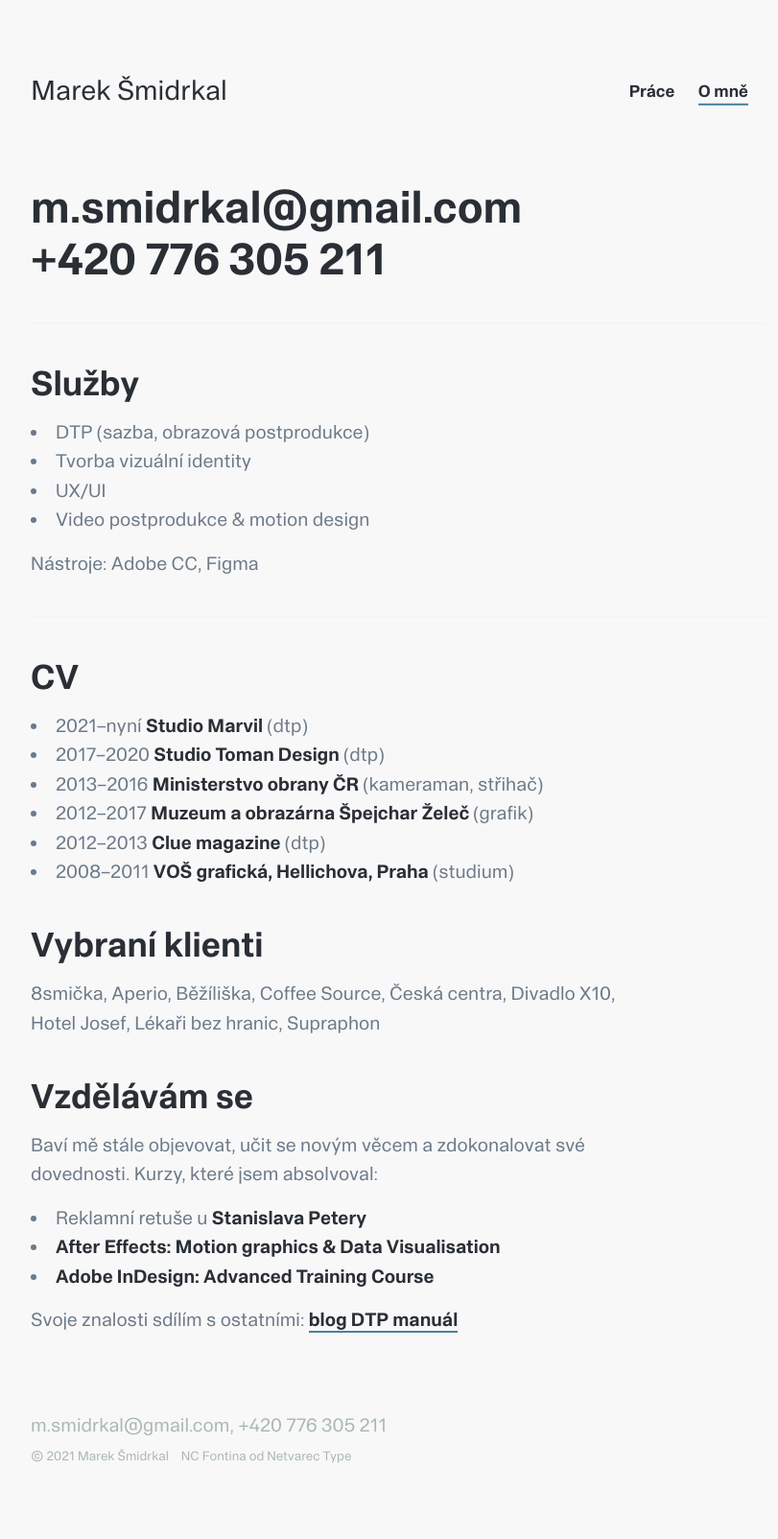
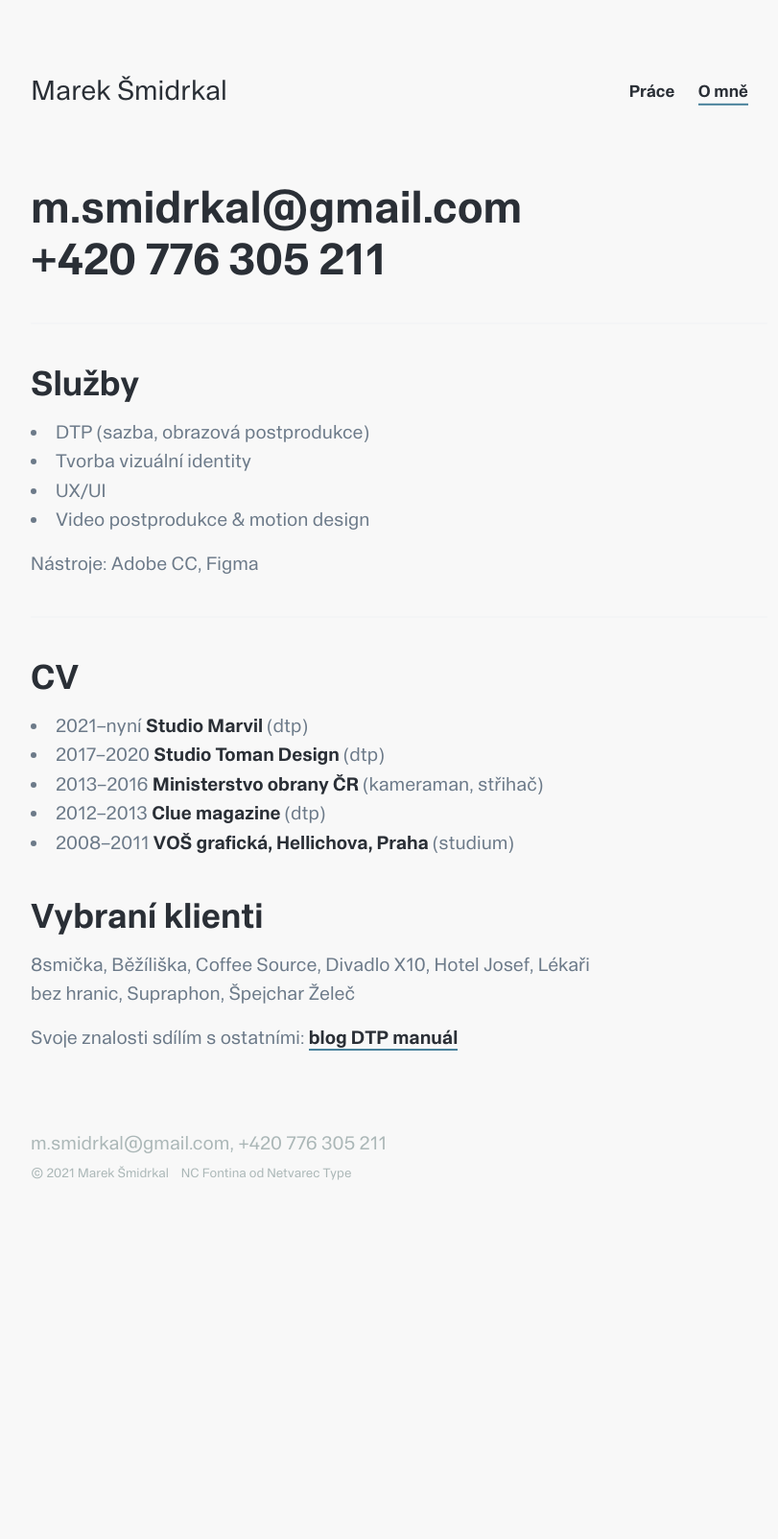
Before and after one commit to shm1ck/Duet, a Jekyll site: the page built from _pages/kontakt.md, in a window 1280 px wide. Shown: the whole page at 96% size, without its empty margins (224-1035 px from the left). Built offline with Jekyll 4.4.1, drawn with Linux system fonts in a browser that asks for light colours; nearby versions of some CDN libraries; after the commit the page ends 1309 px from its top, so only the background shows below that.

Commit message:
Update kontakt.md
Aktualizace CV a klientů

```diff
--- a/_pages/kontakt.md
+++ b/_pages/kontakt.md
@@ -24,17 +24,10 @@ Nástroje: Adobe CC, Figma
 + 2021&ndash;nyní [Studio Marvil](https://marvil.cz/) (dtp)
 + 2017&ndash;2020 [Studio Toman Design](http://www.toman-design.com) (dtp)
 + 2013&ndash;2016 [Ministerstvo obrany ČR](http://www.army.cz) (kameraman, střihač)
-+ 2012&ndash;2017 [Muzeum a obrazárna Špejchar Želeč](http://spejcharzelec.cz) (grafik)
 + 2012&ndash;2013 [Clue magazine](http://shm1ck.github.io/clue-magazine) (dtp)
 + 2008&ndash;2011 [VOŠ grafická, Hellichova, Praha](https://www.hellichovka.cz/) (studium)
 
 ## Vybraní klienti
-8smička, Aperio, Běžíliška, Coffee&nbsp;Source, Česká&nbsp;centra, Divadlo X10, Hotel&nbsp;Josef, Lékaři bez&nbsp;hranic, Supraphon
-
-## Vzdělávám se
-Baví mě stále objevovat, učit se novým věcem a&nbsp;zdokonalovat své dovednosti. Kurzy, které jsem absolvoval:
-+ Reklamní retuše u&nbsp;[Stanislava Petery](https://www.stanislavpetera.com/)
-+ [After Effects: Motion graphics &&nbsp;Data Visualisation](https://www.udemy.com/share/101WFmAkAccVZaTXo=/)
-+ [Adobe InDesign: Advanced Training Course](https://www.udemy.com/share/101WwkAkAccVZaTXo=/)
+8smička, Běžíliška, Coffee&nbsp;Source, Divadlo X10, Hotel&nbsp;Josef, Lékaři bez&nbsp;hranic, Supraphon, Špejchar Želeč
 
 Svoje znalosti sdílím s ostatními: [blog DTP manuál](http://blog.mareksmidrkal.cz)
```
